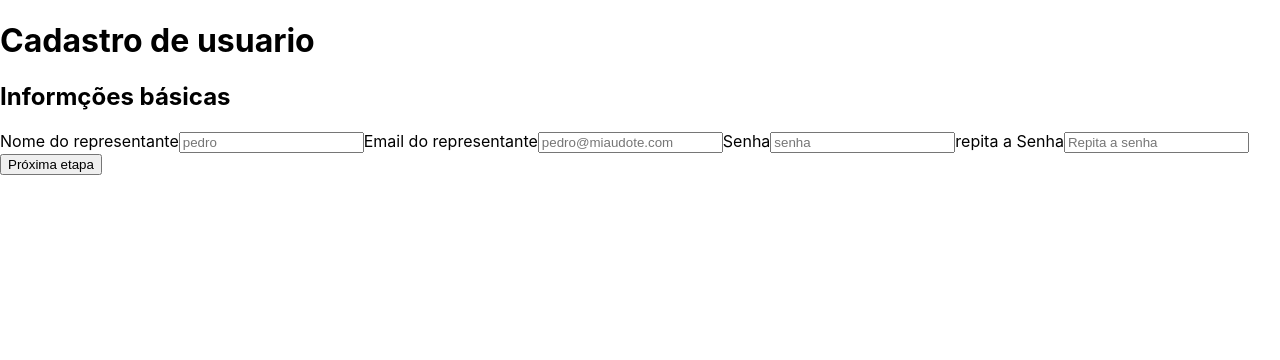
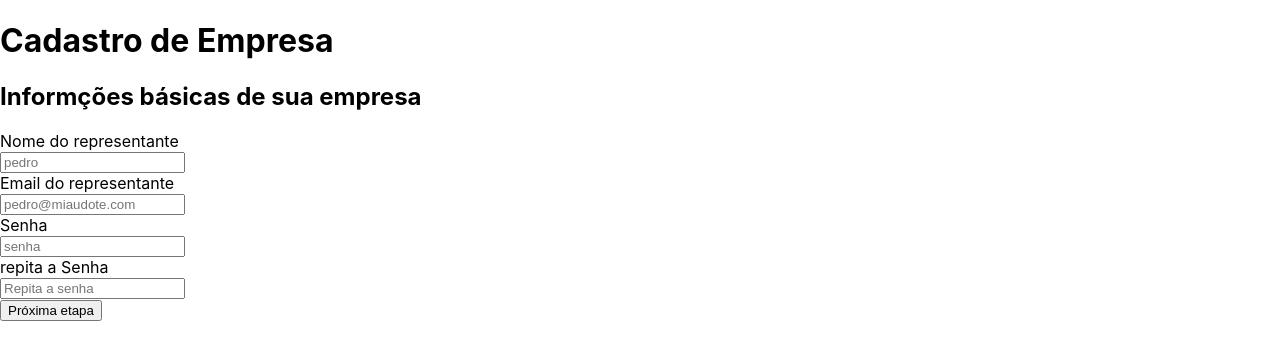
Before and after one commit to fabriciodossantos908/miauDote, a React (Create React App) app in the folder frontend-web/miaudote/: page /formCompany in a window 1280 px wide. Shown: the top 360 px of the page. Built offline with nearby package versions, Linux system fonts and the light colour scheme.

Commit message:
Estilizando form de cadastro empresa

```diff
--- a/frontend-web/miaudote/package.json
+++ b/frontend-web/miaudote/package.json
@@ -7,7 +7,9 @@
     "@testing-library/react": "^9.5.0",
     "@testing-library/user-event": "^7.2.1",
     "axios": "^0.19.2",
+    "bootstrap": "^4.5.0",
     "react": "^16.13.0",
+    "react-bootstrap": "^1.0.1",
     "react-dom": "^16.13.0",
     "react-router-dom": "^5.2.0",
     "react-scripts": "3.4.0"
--- a/frontend-web/miaudote/src/App.js
+++ b/frontend-web/miaudote/src/App.js
@@ -1,7 +1,7 @@
 import React from 'react';
-import { BrowserRouter as Router, Switch, Route, Link } from 'react-router-dom'
+import { BrowserRouter as Router, Switch, Route} from 'react-router-dom'
 
-import Home from './components/home'
+import Home from './pages/home'
 import FormCompany from './components/auth/company/registration/FormCompany'
 import FormUser from './components/auth/user/register/FormUser'
 
--- a/frontend-web/miaudote/src/components/auth/company/registration/FormCompany.js
+++ b/frontend-web/miaudote/src/components/auth/company/registration/FormCompany.js
@@ -2,11 +2,9 @@ import React, { Component } from 'react'
 import CompanyBaseInfo from './companyBaseInfo'
 import CompanyPersonalInfo from './companyPersonalInfo'
 import CompanyAddress from './companyAddress'
-// import Sucess from './Sucess'
-import Home from '../../../home'
+import Home from '../../../../pages/home'
 import CompanyTypeInfo from './companyTypeInfo'
-// import Services from '../../../../api/services'
-
+// import CheckInput from '../../../validations/CheckInput'
 
 export class FormCompany extends Component {
     constructor(props) {
@@ -14,6 +12,7 @@ export class FormCompany extends Component {
         this.state = {
             // Reveal the actually registration step
             step: 1,
+            values: {
             nome_representante: "",
             email_representante: "",
             celular_representante: "",
@@ -31,14 +30,15 @@ export class FormCompany extends Component {
             id_tipo_servico: "1",
             url_logo: "https://urlFotoTeste.jpg",
             permissions: "COMPANY",
-            senha: "",
-            // senha_confirmation: ""
+            senha: ""
+            },
+            senha_confirmation: "",
+            company_error: ""
         }
         this.nextStep = this.nextStep.bind(this)
         this.prevStep = this.prevStep.bind(this)
         this.handleChange = this.handleChange.bind(this)
     }
-
 
     nextStep() {
         const {step} = this.state
@@ -46,6 +46,8 @@ export class FormCompany extends Component {
             step: step + 1
         });
     };
+
+
 
     prevStep() {
         const {step} = this.state
--- a/frontend-web/miaudote/src/components/auth/company/registration/companyBaseInfo.js
+++ b/frontend-web/miaudote/src/components/auth/company/registration/companyBaseInfo.js
@@ -2,12 +2,22 @@ import React, { Component } from 'react'
 // import CompanyForm from './companyForm'
 import Axios from 'axios'
 
+import { Container, Row, Col } from 'react-bootstrap'
+
 const Header = () => {
     return (
-        <div>
-            <h1>Cadastro de usuario</h1>
-            <h2>Informções básicas</h2>
-        </div>
+        <Container>
+            <Row >
+                <Col>
+                    <h1>Cadastro de Empresa</h1>
+                </Col>
+            </Row>
+            <Row>
+                <Col>
+                    <h2>Informções básicas de sua empresa</h2>
+                </Col>
+            </Row>
+        </Container>
     )
 }
 
@@ -33,7 +43,7 @@ export class companyBaseInfo extends Component {
     // Going to the next step with all saved
     continue = e => {
         e.preventDefault();
-        // this.props.nextStep();
+        this.props.nextStep();
     }
 
     render() {
@@ -41,8 +51,14 @@ export class companyBaseInfo extends Component {
         return (
             <div>
 
-                <Header/>
+                <Header />
+                <Container>
+                    <Row>
+                        <Col>
                             <label htmlFor="nome_representante">Nome do representante</label>
+                        </Col>
+                        <Col>
+
                             <input
                                 type="text"
                                 defaultValue={values.nome_representante}
@@ -51,8 +67,15 @@ export class companyBaseInfo extends Component {
                                 id="nome_representante"
                                 onChange={handleChange}
                             />
+                        </Col>
+                    </Row>
+                    <Row>
+                        <Col>
 
                             <label htmlFor="email_representante">Email do representante</label>
+                        </Col>
+                        <Col>
+
                             <input
                                 type="email"
                                 defaultValue={values.email_representante}
@@ -61,8 +84,15 @@ export class companyBaseInfo extends Component {
                                 id="email_representante"
                                 onChange={handleChange}
                             />
+                        </Col>
+                    </Row>
+                    <Row>
+                        <Col>
 
                             <label htmlFor="senha">Senha</label>
+                        </Col>
+                        <Col>
+
                             <input
                                 type="password"
                                 defaultValue={values.senha}
@@ -71,8 +101,15 @@ export class companyBaseInfo extends Component {
                                 id="senha"
                                 onChange={handleChange}
                             />
+                        </Col>
+                    </Row>
+                    <Row>
+                        <Col>
 
                             <label htmlFor="senha_confirmation">repita a Senha</label>
+                        </Col>
+                        <Col>
+
                             <input
                                 type="password"
                                 defaultValue={values.senha_confirmation}
@@ -81,8 +118,16 @@ export class companyBaseInfo extends Component {
                                 id="senha_confirmation"
                                 onChange={handleChange}
                             />
+                        </Col>
+                    </Row>
+                    <Row>
+                        <Col>
+
                             {/* <input defaultValue={console.log(valuesTest)} /> */}
                             <button onClick={this.continue}>Próxima etapa</button>
+                        </Col>
+                    </Row>
+                </Container>
             </div>
 
         )
--- a/frontend-web/miaudote/src/components/auth/company/registration/companyTypeInfo.js
+++ b/frontend-web/miaudote/src/components/auth/company/registration/companyTypeInfo.js
@@ -1,54 +1,35 @@
 import React, { Component } from 'react'
 import Axios from 'axios'
 
-export class companyTypeInfo extends Component {
-    constructor(props) {
+export default class companyTypeInfo extends Component {
+    constructor(props){
         super(props)
-
-        this.state = {
-            services:''
-        }
-        this.state = this.props.state
-    }
-
-    // Create a new company
-    createCompany = (company) => {
-        Axios.post('http://ec2-107-22-51-247.compute-1.amazonaws.com:3000/empresas/registrar',
-        company)
-            .then(
-                (res) => {
-                    console.log("created!")
-                });
-    }
-
-    continue = e => {
-        e.preventDefault();
-        this.props.nextStep();
+        this.SendCompany = this.SendCompany.bind(this)
     }
 
 
+    SendCompany = () => {
+        const { values } = this.props
 
-    componentWillMount() {
-        const { values } = this.props
-        console.log(values)
+        Axios.post('http://ec2-107-22-51-247.compute-1.amazonaws.com:3000/empresas/registrar',
+        values)
+            .then(
+                (res) => {
+                    console.log("created!" + res.data)
+                });
+
     }
 
-    SendCompany = () => {
-        const { values } = this.props
-        try {
-            this.createCompany(values);
-            console.log("It's works!! ", values)
-        } catch (error) {
-            console.log("we have a problem!", error)
-        }
-
+    handleSubmit = () => {
+        this.SendCompany()
     }
     render() {
         const { values, handleChange, prevStep } = this.props
+        console.log(this.props)
         return (
             <div>
                 <h1>Cadastro de usuario</h1>
-                <h2>Informções básicas</h2>
+                <h2>Indivções básicas</h2>
                 <label htmlFor="tipo_servico">tipo_servico</label>
                 <select>
                     <option>teste</option>
@@ -66,12 +47,10 @@ export class companyTypeInfo extends Component {
                 {/* Image field */}
                 <label htmlFor="logo_empresa">Logo da empresa</label>
                 <button onClick={prevStep}>Voltar</button>
-                <button onClick={this.SendCompany}>Criar</button>
+                <button onClick={this.SendCompany()}>Criar</button>
             </div>
 
         )
 
     }
 }
-
-export default companyTypeInfo
--- a/frontend-web/miaudote/src/components/auth/user/register/FormUserBaseInfo.js
+++ b/frontend-web/miaudote/src/components/auth/user/register/FormUserBaseInfo.js
@@ -1,13 +1,5 @@
 import React, { Component } from 'react'
 export default class FormBaseInfo extends Component {
-
-
-    handleChange(event) {
-        this.setState({
-            [event.target.name]: event.target.value
-        });
-    }
-
 
     continue = e => {
         this.props.nextStep();
@@ -15,6 +7,7 @@ export default class FormBaseInfo extends Component {
 
     render() {
         const { state, handleChange } = this.props
+        console.log(this.props.input)
         return (
             <div>
                 <h1>Informações básicas</h1>
--- a/frontend-web/miaudote/src/components/home.js
+++ /dev/null
@@ -1,14 +0,0 @@
-import React from 'react'
-
-function Home() {
-    return (
-        <div>
-            <header>Home page</header>
-            <div>
-                <h1>Home page</h1>
-            </div>
-        </div>
-    )
-}
-
-export default Home;
--- /dev/null
+++ b/frontend-web/miaudote/src/pages/home.js
@@ -0,0 +1,31 @@
+import React, { Component } from 'react'
+
+
+// function alertBtn() {
+//     const [alert, setAlert] = useState(true)
+//     return (
+//         <>
+//             <alert alert={ alert } >
+//                 <h1>Something are wapenning!</h1>
+//             </alert>
+//             {!alert && <Button onClick={() => setAlert(false)}>CLose that</Button>}
+//         </>
+//     )
+// }
+
+export class Home extends Component {
+    render() {
+        return (
+            <div>
+                <header>Home page</header>
+                <div>
+                    <h1>Home page</h1>
+                    <alertBtn/>
+                </div>
+
+            </div>
+        )
+    }
+}
+
+export default Home;
```
Also changed, not shown: frontend-web/miaudote/src/components/auth/user/register/FormUser.js (+1 -37 lines), frontend-web/miaudote/src/components/validations/CheckInput.js (+16 -13 lines), 1 other file (tests, documents, lock files or other folders). Lines whose indentation alone changed are shown as unchanged.
